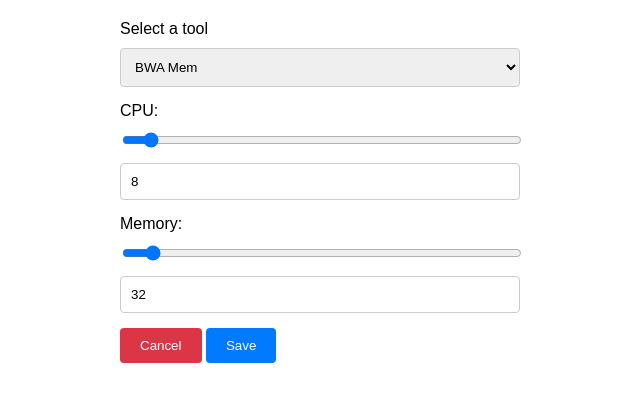
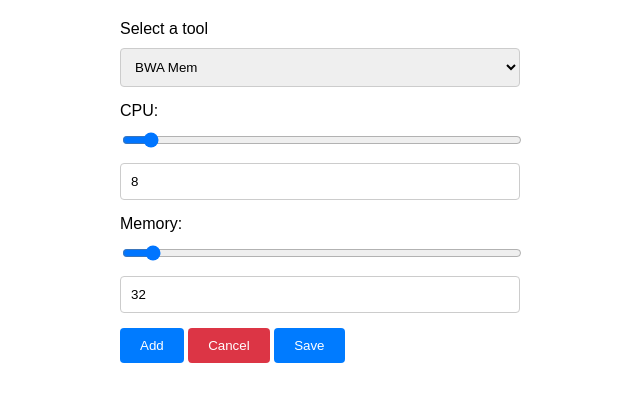
Before and after one commit to ksuderman/anvil-settings, a plain HTML site: page index.html in a window 1280 px wide. Shown: the whole page, without its empty margins (320-960 px from the left). Drawn offline with Linux system fonts and the light colour scheme.

Commit message:
Update index.html
Add the "Add" button.

```diff
--- a/index.html
+++ b/index.html
@@ -62,6 +62,7 @@
     <input type="range" id="slider2" name="slider2" min="1" max="512" value="32">
     <input type="text" id="slider2Value" value="32">
 
+    <button type="button" class="addanother">Add</button>
     <button type="button" class="cancel">Cancel</button>
     <button type="submit">Save</button>
 </form>
```
